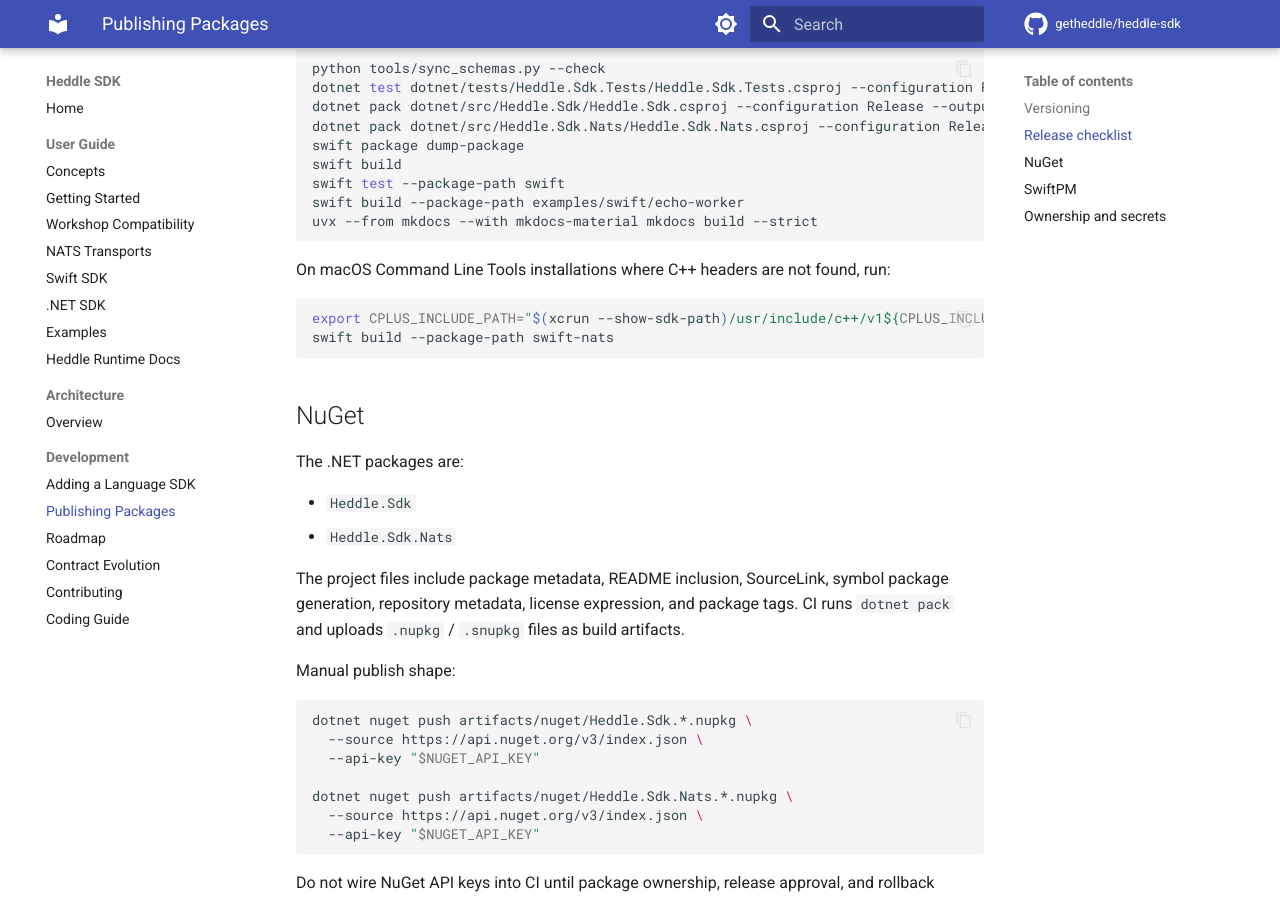
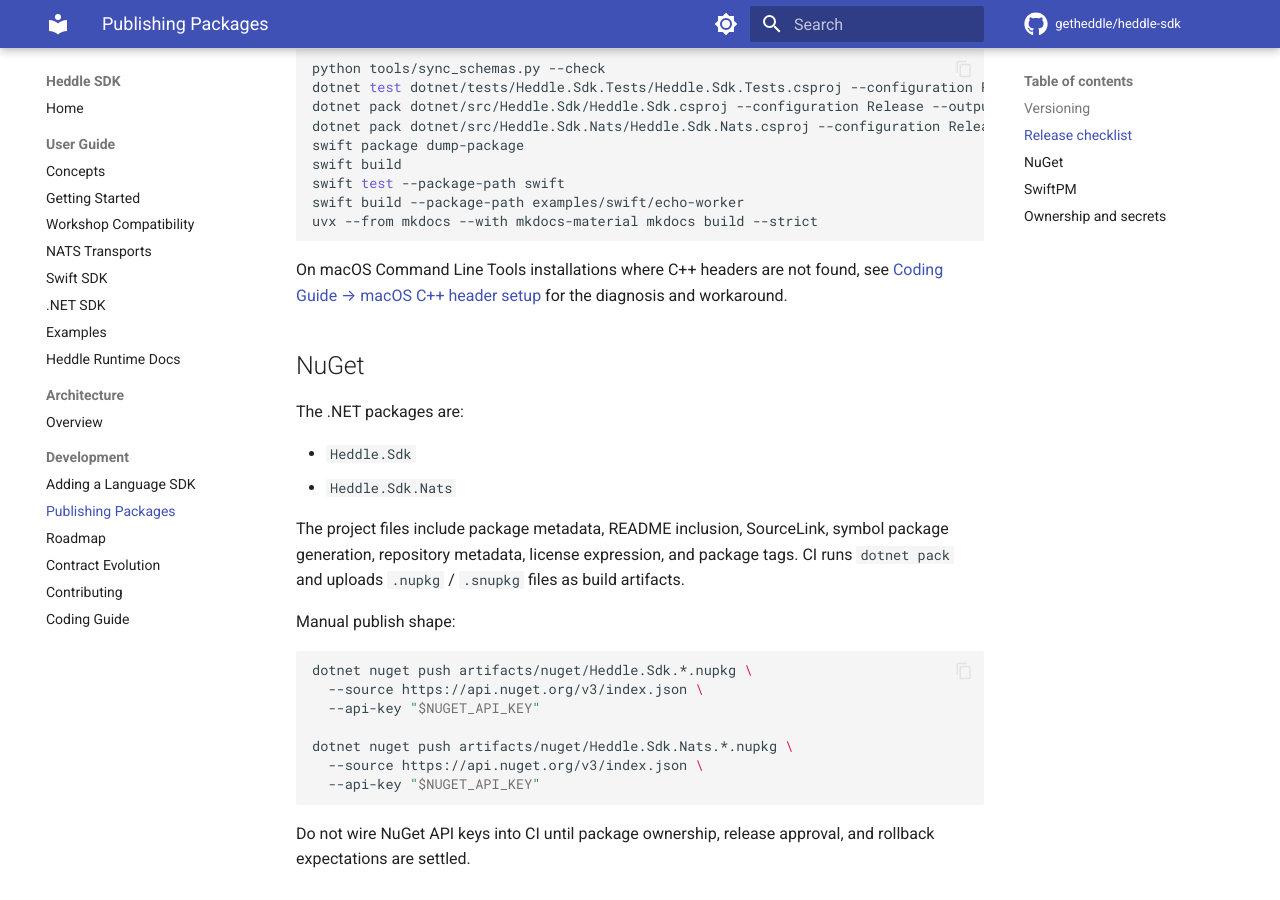
Before and after one commit to getheddle/heddle-sdk, an MkDocs documentation site: the page built from docs/PUBLISHING.md, in a window 1280 px wide and 900 px high, scrolled down 735 px. Built offline with MkDocs 1.6.1 and Material for MkDocs 9.7.7, drawn with Linux system fonts in a browser that asks for light colours; comment, search, counter and statistics services are not loaded.

Commit message:
docs: dedupe cross-references (Group 3 audit follow-up)
Two near-duplicates collapsed to a canonical home + pointer:

- _trace_context (G3h): the "not yet in exported schemas" note
  previously lived in PORTING.md, CONTRACT_EVOLUTION.md, and
  ROADMAP.md. CONTRACT_EVOLUTION.md is the canonical home — PORTING and
  ROADMAP now link to its "Trace context" section instead of
  restating the rule.
- macOS C++ header setup (G3g overlap): PUBLISHING.md duplicated the
  `CPLUS_INCLUDE_PATH` workaround already present in full form in
  CODING_GUIDE.md. PUBLISHING.md now links to
  "Coding Guide → macOS C++ header setup" for the diagnosis.
- ARCHITECTURE.md (G3g): the Linux-status detail for swift-nats now
  defers to NATS.md's platform-support matrix; the architectural
  reason (separate adapter packages keep core SDK transport-free)
  stays in place.

No content removed — readers reach the same information via one
canonical source.

Co-Authored-By: Claude Opus 4.7 (1M context) <noreply@anthropic.com>

````diff
--- a/docs/PUBLISHING.md
+++ b/docs/PUBLISHING.md
@@ -34,12 +34,10 @@ swift build --package-path examples/swift/echo-worker
 uvx --from mkdocs --with mkdocs-material mkdocs build --strict
 ```
 
-On macOS Command Line Tools installations where C++ headers are not found, run:
-
-```bash
-export CPLUS_INCLUDE_PATH="$(xcrun --show-sdk-path)/usr/include/c++/v1${CPLUS_INCLUDE_PATH:+:$CPLUS_INCLUDE_PATH}"
-swift build --package-path swift-nats
-```
+On macOS Command Line Tools installations where C++ headers are not
+found, see
+[Coding Guide → macOS C++ header setup](CODING_GUIDE.md#macos-c-header-setup)
+for the diagnosis and workaround.
 
 ## NuGet
 
````
Also changed, not shown: docs/ARCHITECTURE.md (+3 -3 lines), docs/PORTING.md (+5 -3 lines), docs/ROADMAP.md (+2 -1 lines).
